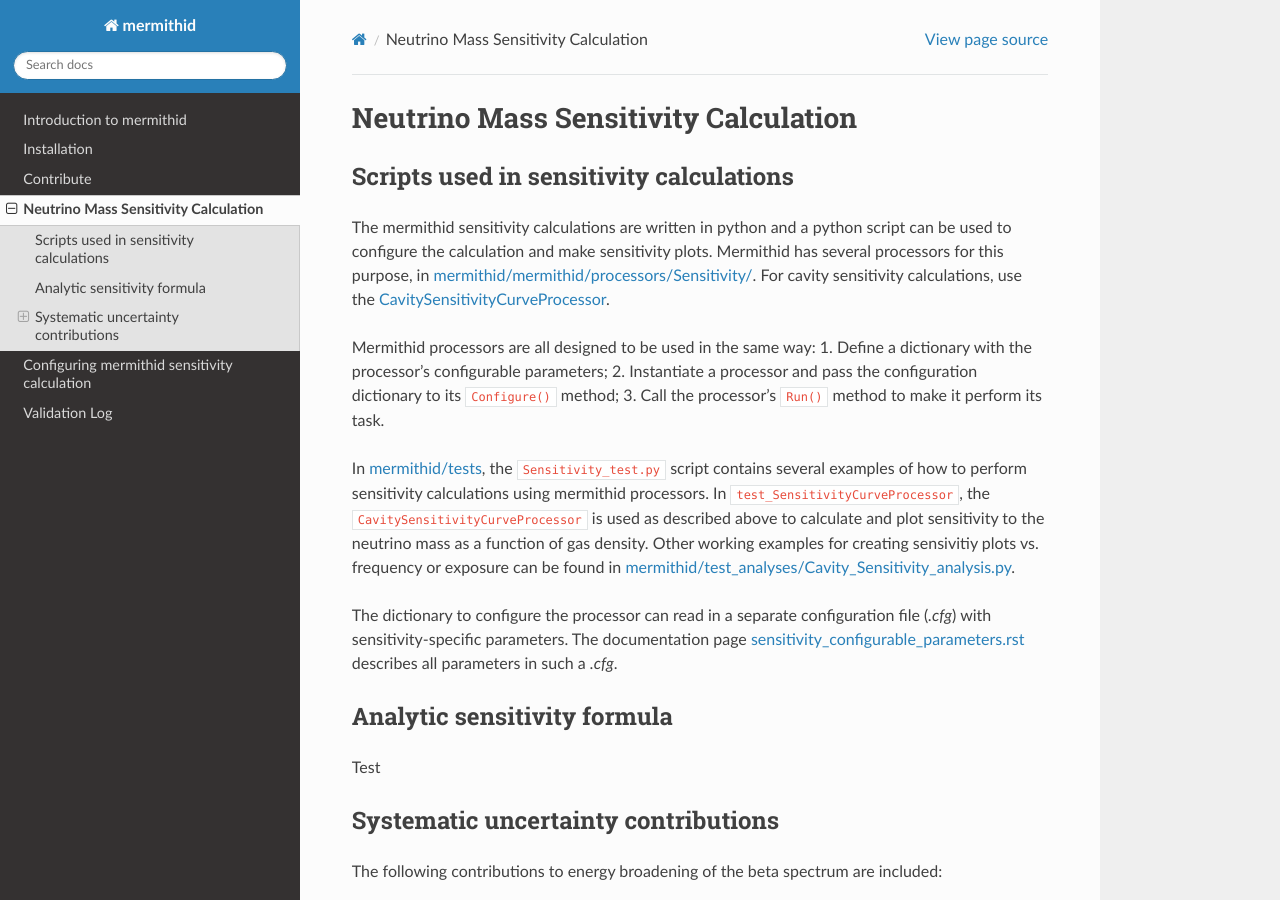
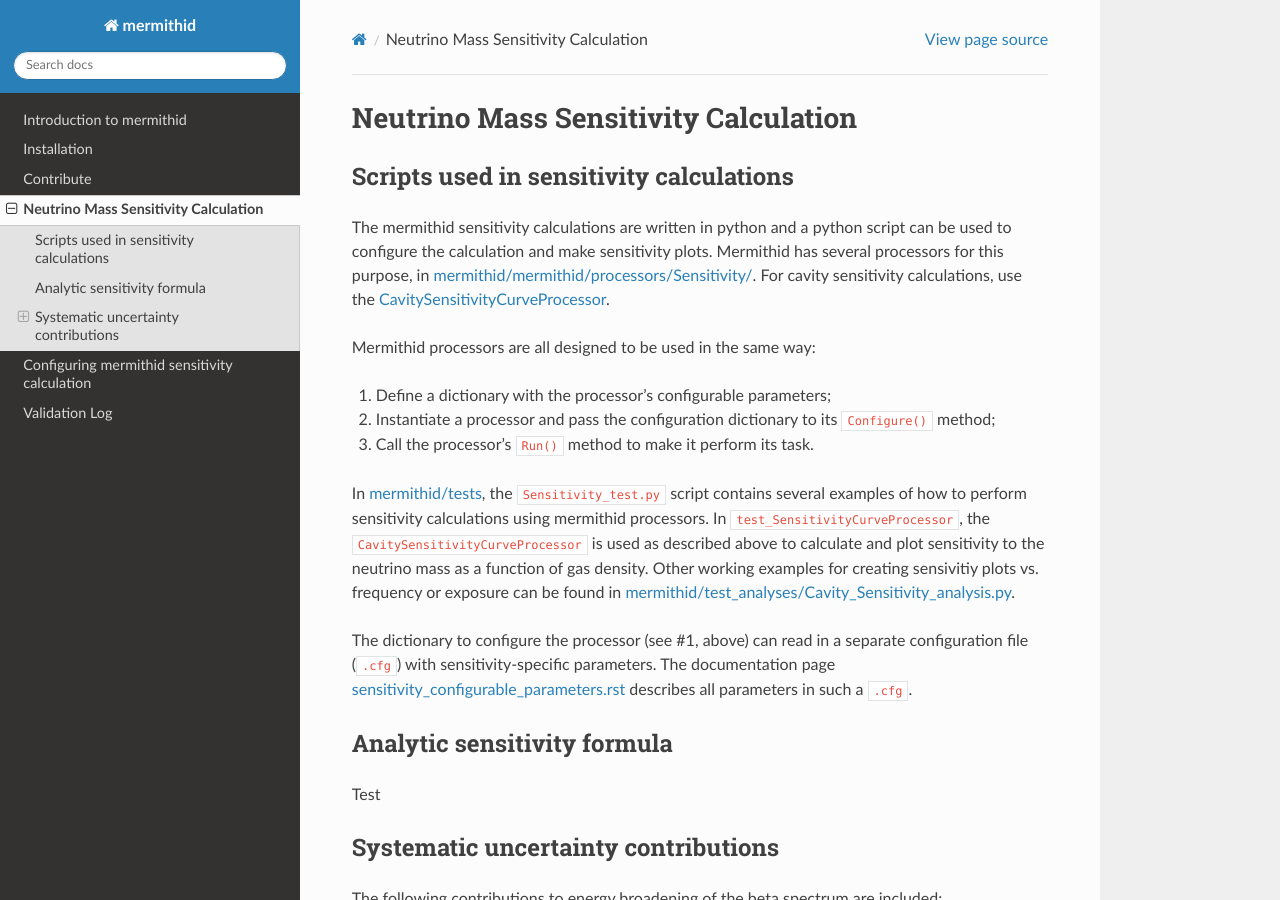
Before and after one commit to project8/mermithid, a Sphinx documentation site: the page built from documentation/sensitivity.rst, in a window 1280 px wide and 900 px high. Built offline with Sphinx 7.4.7 and the Read the Docs theme 2.0.0, drawn with Linux system fonts in a browser that asks for light colours; pages that are not in the unit, such as notebooks, are missing from menus; some of the changed text lies outside the part shown.

Commit message:
Fix more formatting

```diff
--- a/documentation/sensitivity.rst
+++ b/documentation/sensitivity.rst
@@ -13,6 +13,7 @@ Mermithid has several processors for this purpose, in `mermithid/mermithid/proce
 .. _CavitySensitivityCurveProcessor: https://github.com/project8/mermithid/blob/feature/sensitivity_curve/mermithid/processors/Sensitivity/CavitySensitivityCurveProcessor.py
 
 Mermithid processors are all designed to be used in the same way:
+
 1. Define a dictionary with the processor's configurable parameters;
 2. Instantiate a processor and pass the configuration dictionary to its ``Configure()`` method;
 3. Call the processor's ``Run()`` method to make it perform its task.
@@ -23,7 +24,7 @@ Other working examples for creating sensivitiy plots vs. frequency or exposure c
 .. _mermithid/tests: https://github.com/project8/mermithid/blob/feature/sensitivity_curve/tests
 .. _mermithid/test_analyses/Cavity_Sensitivity_analysis.py: https://github.com/project8/mermithid/blob/feature/sensitivity_curve/test_analysis/Cavity_Sensitivity_analysis.py
 
-The dictionary to configure the processor can read in a separate configuration file (`.cfg`) with sensitivity-specific parameters. The documentation page `sensitivity_configurable_parameters.rst`_ describes all parameters in such a `.cfg`.
+The dictionary to configure the processor (see #1, above) can read in a separate configuration file (``.cfg``) with sensitivity-specific parameters. The documentation page `sensitivity_configurable_parameters.rst`_ describes all parameters in such a ``.cfg``.
 
 .. _sensitivity_configurable_parameters.rst: https://github.com/project8/mermithid/blob/feature/sensitivity_curve/documentation/sensitivity_configurable_parameters.rst
 
@@ -54,7 +55,7 @@ Contributions 4 and 5 are simply inputted in the sensitivity configuration file;
 
 
 Translational Doppler broadening (``sigma_trans``)
-============================
+========================================================
 The thermal translational motion of tritium atoms causes a Doppler broadening of the :math:`{\beta}` energy spectrum. ``sigma_trans`` is the standard deviation of this broadening distribution. There are two options for how to include translational Doppler broadening in your sensitivity calculations, in mermithid:
 
 1. Manually input values for ``sigma_trans`` and its uncertainty ``delta_trans``, calculated outside of mermithid.
@@ -66,8 +67,8 @@ This is done in the ``DopplerBroadening`` section of the configuration file, by
 
 Calculation of ``sigma_trans`` for option 2:
 For a thermalized source gas, the translational Doppler broadening is described by Gaussian with standard deviation
-.. math:: :name:eq:sigtrans \sigma_{\text{trans}} = \sqrt{\frac{p_{\text{rec}}^2}{2m_T}2 k_B T},
-where :math:`m_T` is the mass of tritium and :math:`T` is the gas temperature.
+.. math:: :name:eq:sigtrans `{\sigma_{\text{trans}} = \sqrt{\frac{p_{\text{rec}}^2}{2m_T}2 k_B T}}`,
+where :math:`{m_T}` is the mass of tritium and :math:`{T}` is the gas temperature.
 
 
 Calculation of ``delta_trans`` for option 2, with atomic T:
@@ -75,8 +76,8 @@ Calculation of ``delta_trans`` for option 2, with atomic T:
 
 
 Track start frequency determination and pitch angle correction (``sigma_f``)
-============================
+====================================================================================
 
 
 Radial, azimuthal, and temporal field broadening (``sigma_B``)
-============================
+====================================================================================
```
